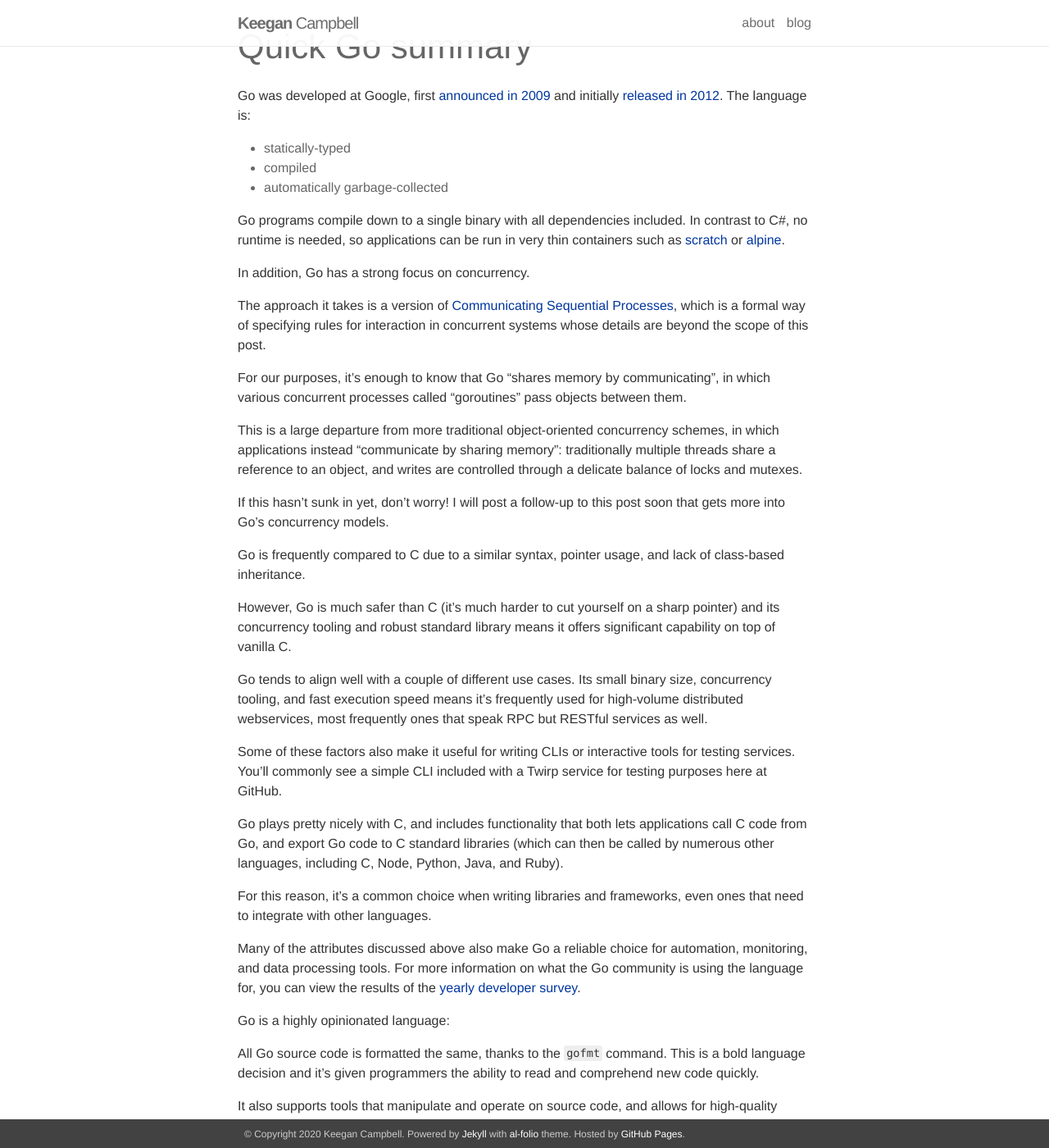
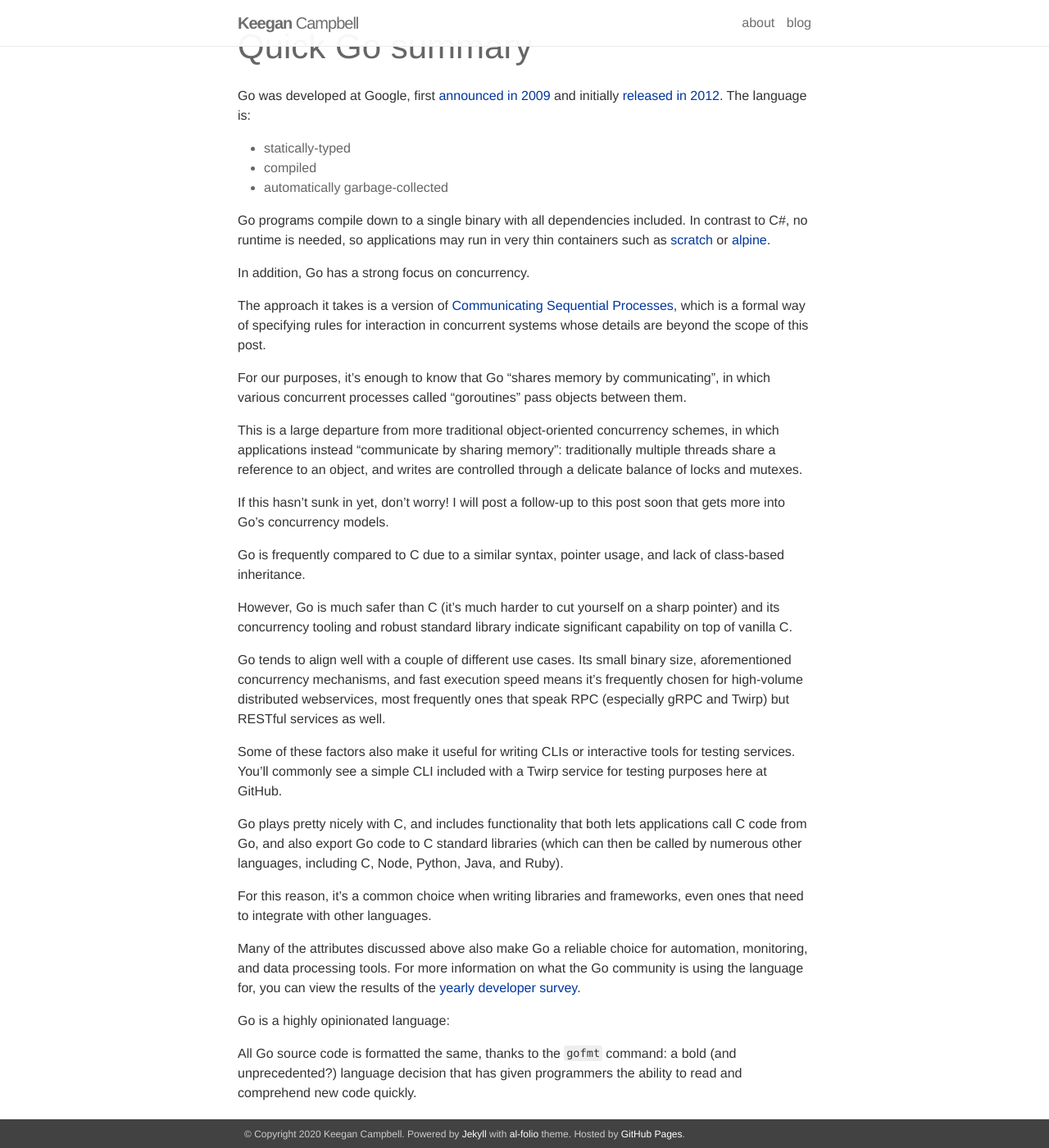
Before and after one commit to kfcampbell/kfcampbell.github.io, a Jekyll site: the page built from _posts/2020-05-21-go-for-csharp-people-part-one.markdown, in a window 1280 px wide and 1400 px high, scrolled down 865 px. Shown: the whole window at 82% size. Built offline with Jekyll 4.4.1, drawn with Linux system fonts in a browser that asks for light colours; nearby versions of some CDN libraries; some of the changed text lies outside the part shown.

Commit message:
More small tweaks after proofreading

```diff
--- a/_posts/2020-05-21-go-for-csharp-people-part-one.markdown
+++ b/_posts/2020-05-21-go-for-csharp-people-part-one.markdown
@@ -31,7 +31,7 @@ Go was developed at Google, first [announced in 2009](https://www.youtube.com/wa
 - compiled
 - automatically garbage-collected
 
-Go programs compile down to a single binary with all dependencies included. In contrast to C#, no runtime is needed, so applications can be run in very thin containers such as [scratch](https://hub.docker.com/_/scratch) or [alpine](https://hub.docker.com/_/alpine/).
+Go programs compile down to a single binary with all dependencies included. In contrast to C#, no runtime is needed, so applications may run in very thin containers such as [scratch](https://hub.docker.com/_/scratch) or [alpine](https://hub.docker.com/_/alpine/).
 
 In addition, Go has a strong focus on concurrency.
 
@@ -45,13 +45,13 @@ If this hasn't sunk in yet, don't worry! I will post a follow-up to this post so
 
 Go is frequently compared to C due to a similar syntax, pointer usage, and lack of class-based inheritance.
 
-However, Go is much safer than C (it's much harder to cut yourself on a sharp pointer) and its concurrency tooling and robust standard library means it offers significant capability on top of vanilla C.
+However, Go is much safer than C (it's much harder to cut yourself on a sharp pointer) and its concurrency tooling and robust standard library indicate significant capability on top of vanilla C.
 
-Go tends to align well with a couple of different use cases. Its small binary size, concurrency tooling, and fast execution speed means it's frequently used for high-volume distributed webservices, most frequently ones that speak RPC but RESTful services as well.
+Go tends to align well with a couple of different use cases. Its small binary size, aforementioned concurrency mechanisms, and fast execution speed means it's frequently chosen for high-volume distributed webservices, most frequently ones that speak RPC (especially gRPC and Twirp) but RESTful services as well.
 
 Some of these factors also make it useful for writing CLIs or interactive tools for testing services. You'll commonly see a simple CLI included with a Twirp service for testing purposes here at GitHub.
 
-Go plays pretty nicely with C, and includes functionality that both lets applications call C code from Go, and export Go code to C standard libraries (which can then be called by numerous other languages, including C, Node, Python, Java, and Ruby).
+Go plays pretty nicely with C, and includes functionality that both lets applications call C code from Go, and also export Go code to C standard libraries (which can then be called by numerous other languages, including C, Node, Python, Java, and Ruby).
 
 For this reason, it's a common choice when writing libraries and frameworks, even ones that need to integrate with other languages.
 
@@ -59,7 +59,7 @@ Many of the attributes discussed above also make Go a reliable choice for automa
 
 Go is a highly opinionated language:
 
-All Go source code is formatted the same, thanks to the `gofmt` command. This is a bold language decision and it's given programmers the ability to read and comprehend new code quickly.
+All Go source code is formatted the same, thanks to the `gofmt` command: a bold (and unprecedented?) language decision that has given programmers the ability to read and comprehend new code quickly.
 
 It also supports tools that manipulate and operate on source code, and allows for high-quality generated code.
 
@@ -90,6 +90,7 @@ Both Go and C# are:
 
 - Go has no runtime (like the [.NET CLR](https://docs.microsoft.com/en-us/dotnet/standard/clr)) required
 - Go has no generics
+    - You'll find yourself freqently writing small bits of code for operations that would be trivial LINQ statements
     - This is a consistent paint point for the Go community
     - See [here](https://go.googlesource.com/proposal/+/master/design/go2draft-generics-overview.md) for a proposal to add generics from language designer Russ Cox
 - Go returns errors which are then checked by the caller, rather than try/catch blocks and exceptions for error handling
@@ -150,9 +151,9 @@ Similar to a `package.json` (although NOT a lockfile, it contains enough informa
 
 ## Brief tooling introduction
 
-Development in Go is heavily reliant on a few tools I'll provide a brief overview of here.
+Go development heavily relies on a few tools I'll provide a brief overview of here.
 
-To see all the tools and their documentation, run `go help` and then `go <command> help` at your terminal. For now, what you need to know are the following:
+To see all the tools and their documentation, run `go help` and then `go help <command>` at your terminal. For now, what you need to know are the following:
 
 - `go get`
     - Adds and installs dependencies to your current project
```
Also changed, not shown: other parts of _posts/2020-05-21-go-for-csharp-people-part-one.markdown (+1 -1 lines).
